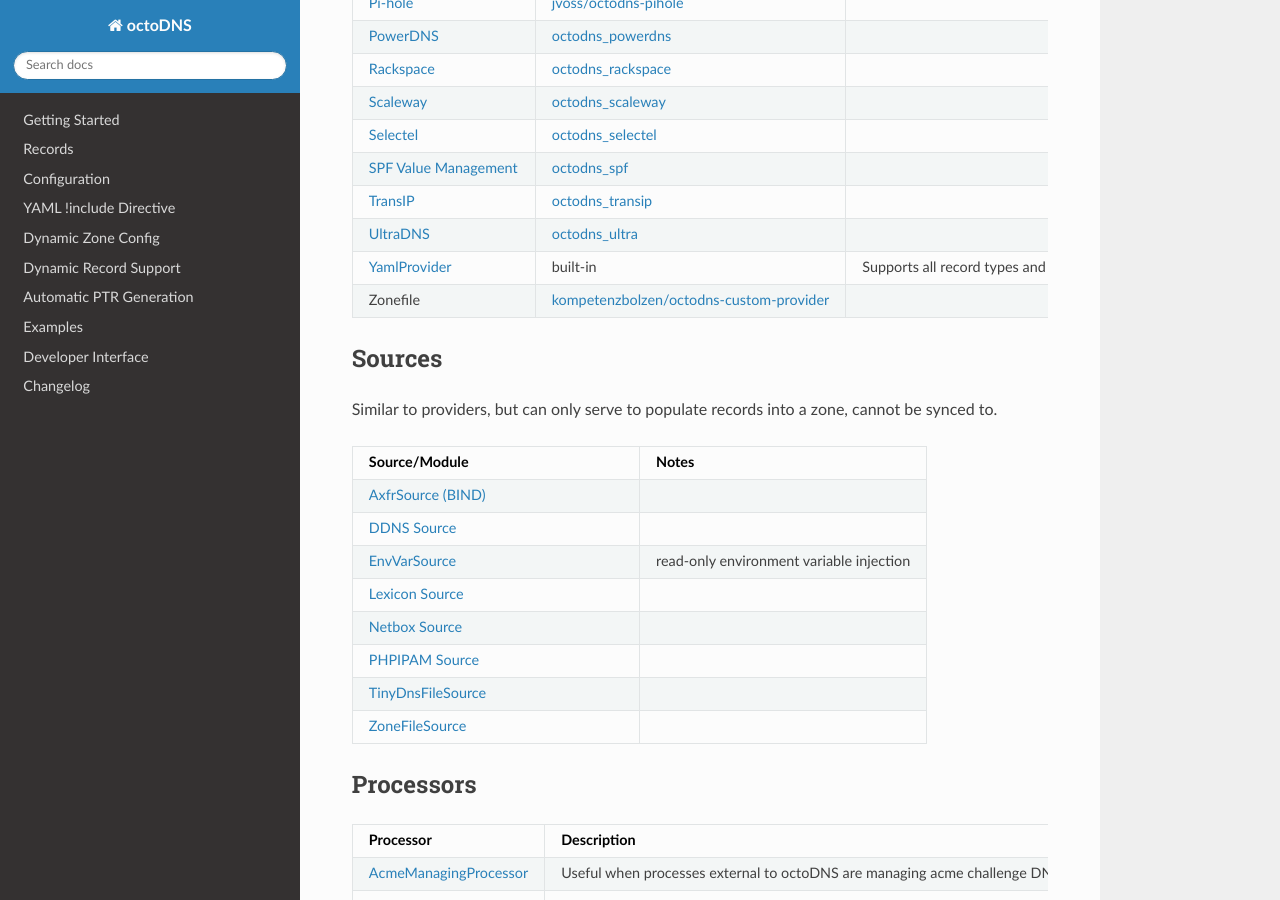
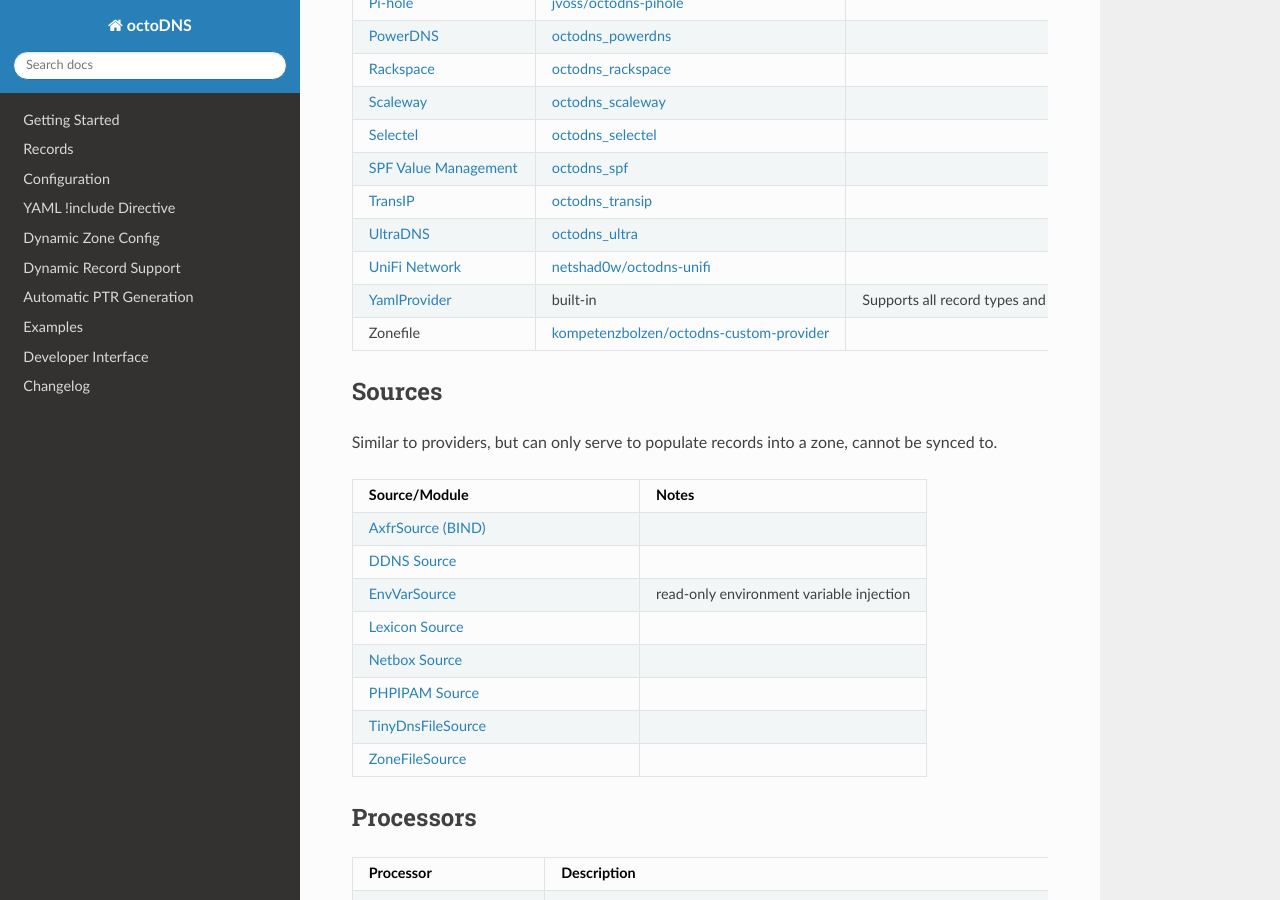
Before and after one commit to octodns/octodns, a Sphinx documentation site: the page built from docs/index.rst, in a window 1280 px wide and 900 px high, scrolled down 2224 px. Built offline with Sphinx 7.4.7 and the Read the Docs theme 3.1.0, drawn with Linux system fonts in a browser that asks for light colours; the version number could not be read and is left out.

Commit message:
docs: add UniFi Network provider to documentation

```diff
--- a/docs/index.rst
+++ b/docs/index.rst
@@ -167,6 +167,9 @@
    * - `UltraDNS`_
      - `octodns_ultra`_
      -
+   * - `UniFi Network`_
+     - `netshad0w/octodns-unifi`_
+     -
    * - `YamlProvider`_
      - built-in
      - Supports all record types and core functionality
@@ -251,6 +254,8 @@
 .. _octodns_transip: https://github.com/octodns/octodns-transip/
 .. _UltraDNS: https://vercara.com/authoritative-dns
 .. _octodns_ultra: https://github.com/octodns/octodns-ultra/
+.. _UniFi Network: https://ui.com/
+.. _netshad0w/octodns-unifi: https://github.com/netshad0w/octodns-unifi
 .. _YamlProvider: /octodns/provider/yaml.py
 .. _kompetenzbolzen/octodns-custom-provider: https://github.com/kompetenzbolzen/octodns-custom-provider
 
```
Also changed, not shown: .changelog/d35ad8d992bf4b7bb3c955635cdf6c52.md (added).
